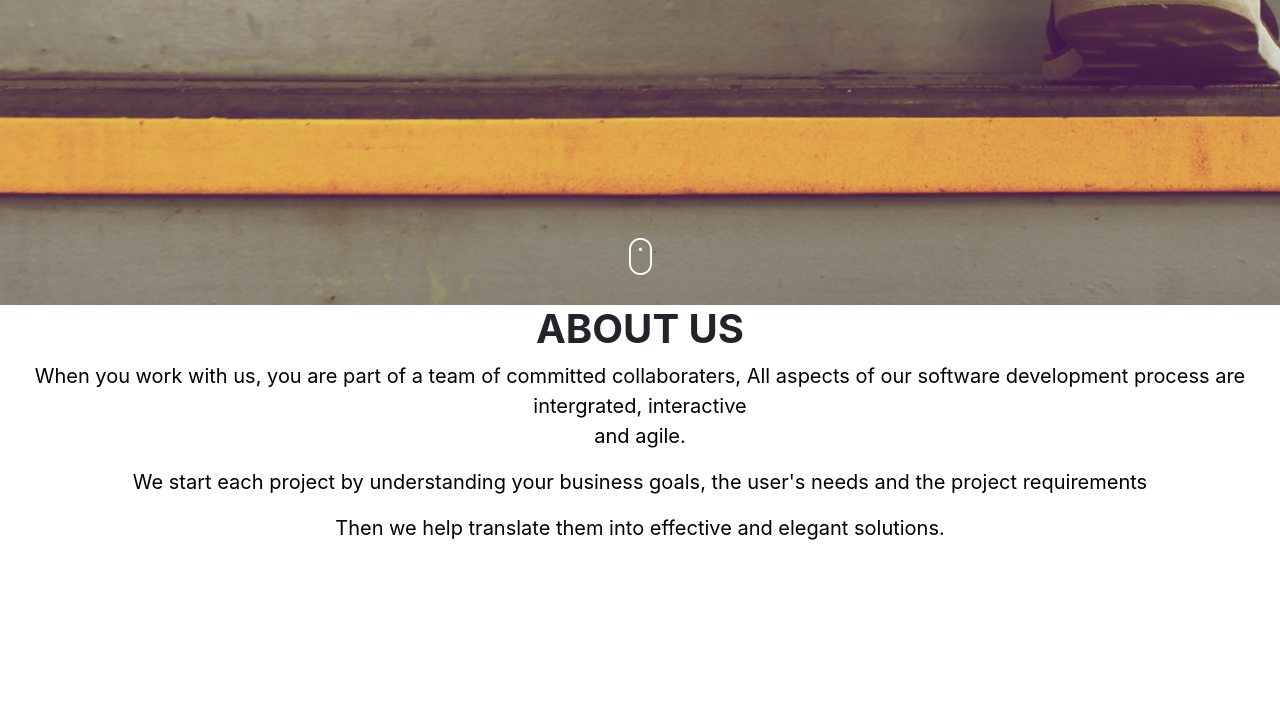
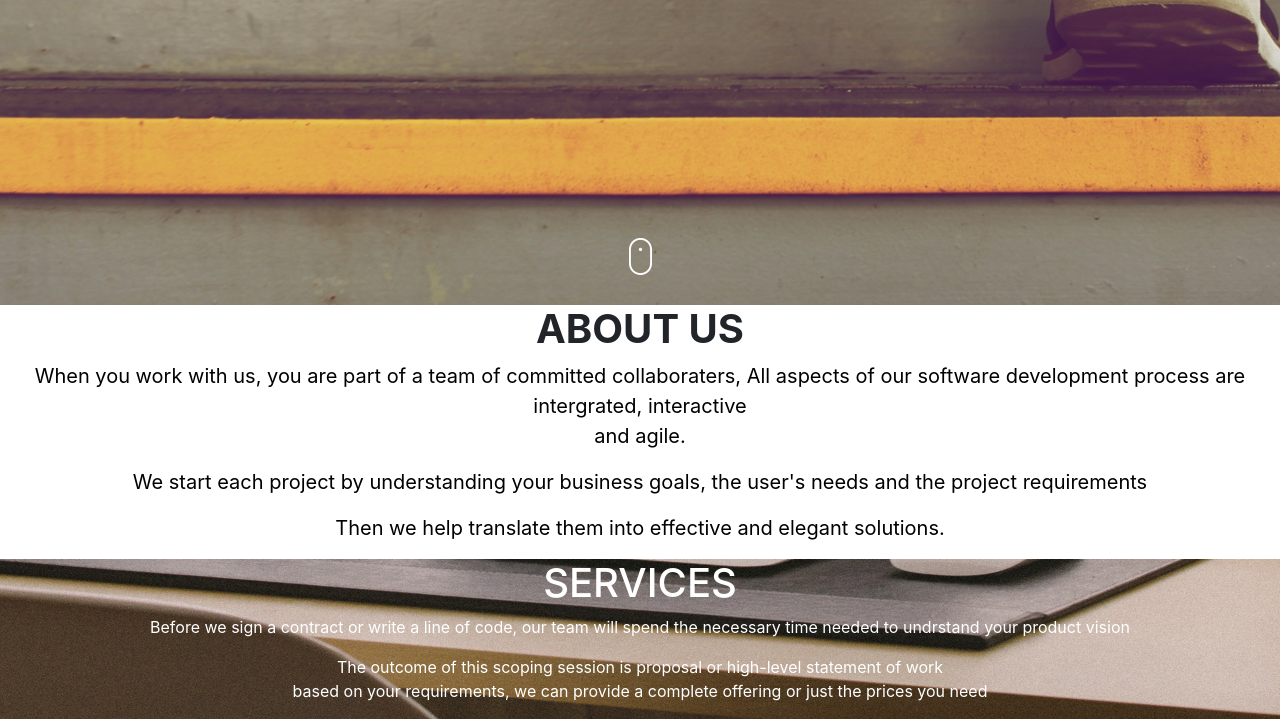
Before and after one commit to Nelly-ayebale/delani-studio, a plain HTML site: page index.html in a window 1280 px wide. Shown: the part 635-1354 px from the top of the page. Drawn offline with Linux system fonts and the light colour scheme; a script that the page names is missing.

Commit message:
Added a background image to the services class

```diff
--- a/css/styles.css
+++ b/css/styles.css
@@ -2,7 +2,6 @@
     height: auto;
     background-image: url(../images/backgrounds/h_img.jpg);
     background-size: cover;
-    background-attachment: fixed;
     background-repeat: no-repeat;
     background-position: center;
 }
@@ -26,3 +25,9 @@
    color: black;
    font-size: 20px;
 }
+.services {
+    background-image: url(../images/backgrounds/s_image.jpg);
+    background-size: cover;
+    background-repeat: no-repeat;
+    background-position: center;
+}
```
